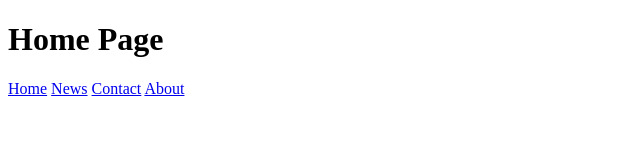
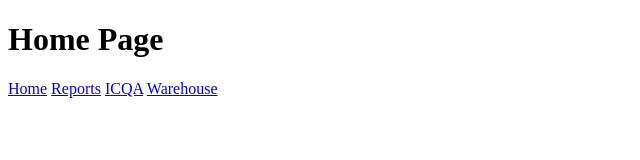
Before and after one commit to lesliefg/icqa-lfg, a plain HTML site: page index.html in a window 1280 px wide. Shown: the full height of the page, 0-640 px from the left. Drawn offline with Linux system fonts and the light colour scheme.

Commit message:
Update index.html

```diff
--- a/index.html
+++ b/index.html
@@ -12,9 +12,9 @@
     </header>
   <div class="topnav">
   <a class="active" href="#home">Home</a>
-  <a href="#news">News</a>
-  <a href="#contact">Contact</a>
-  <a href="#about">About</a>
+  <a href="/reports">Reports</a>
+  <a href="/icqa">ICQA</a>
+  <a href="/warehouse">Warehouse</a>
 </div>
   </body>
 </html>
```
